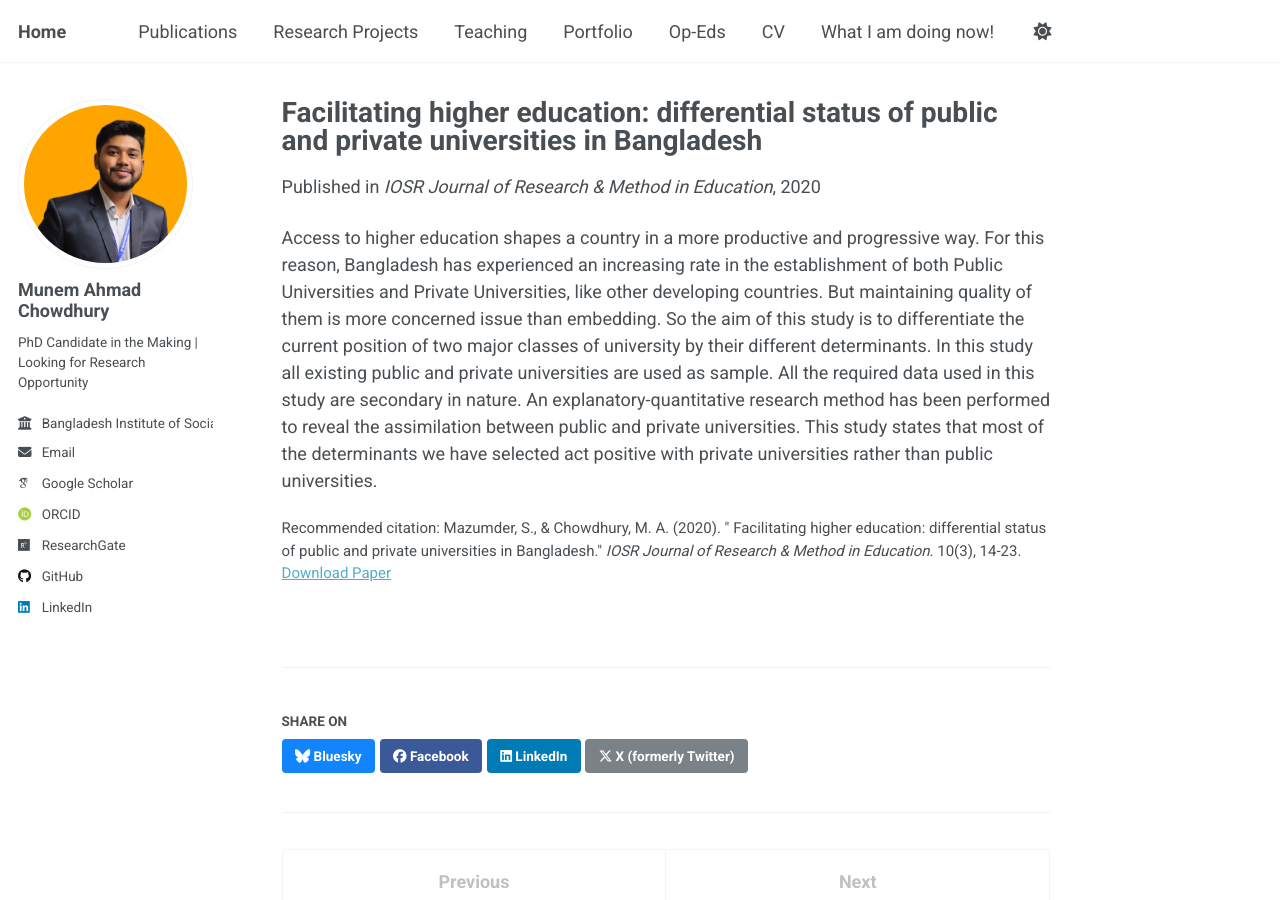
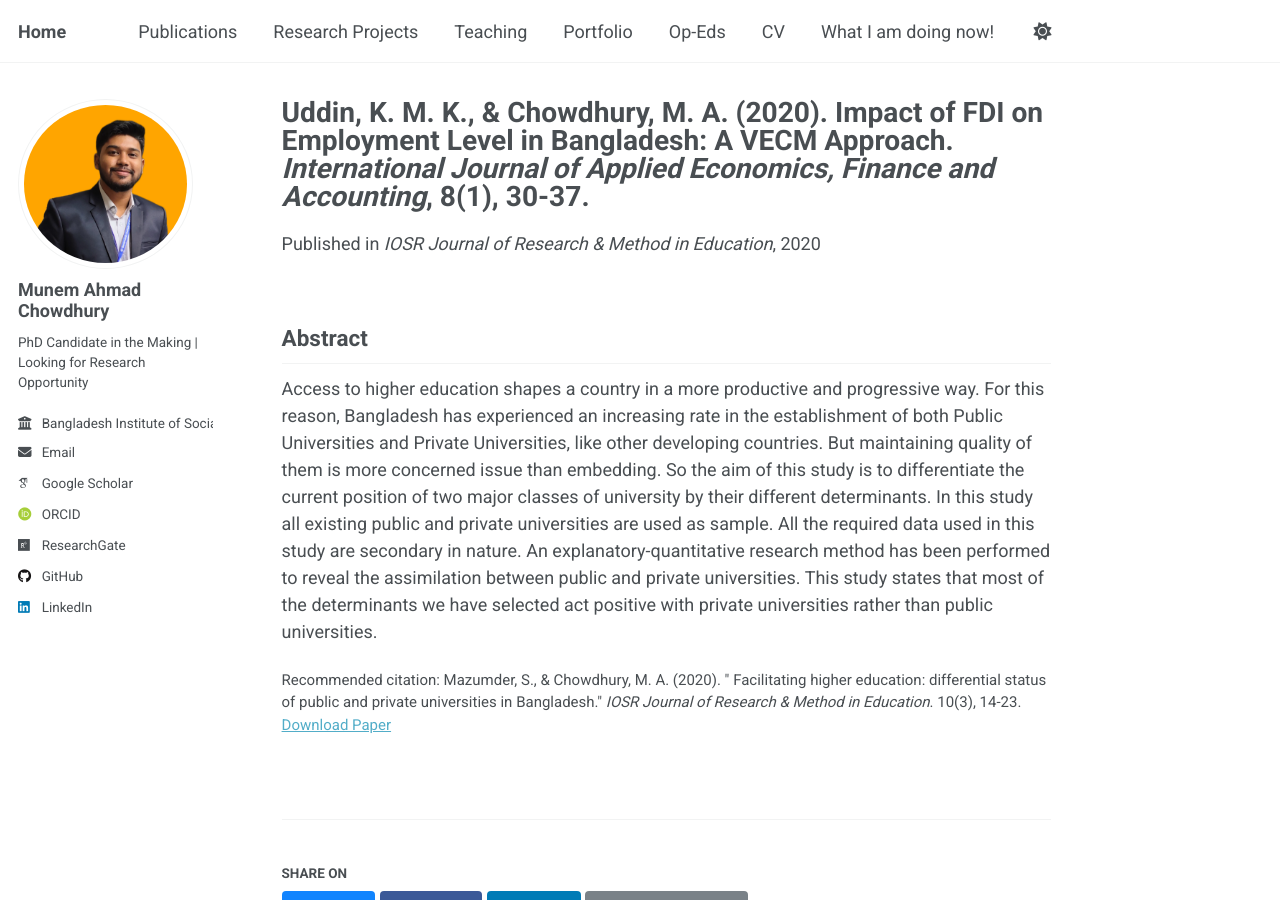
Before and after one commit to munemahmad/munemahmad.github.io, a Jekyll site: the page built from _publications/paper1.md, in a window 1280 px wide and 900 px high. Built offline with Jekyll 4.4.1, drawn with Linux system fonts in a browser that asks for light colours; some web fonts are replaced; a script that is not in the unit is left out.

Commit message:
Update paper1.md

```diff
--- a/_publications/paper1.md
+++ b/_publications/paper1.md
@@ -1,12 +1,16 @@
 ---
-title: "Facilitating higher education: differential status of public and private universities in Bangladesh"
+title: "Uddin, K. M. K., & Chowdhury, M. A. (2020). Impact of FDI on Employment Level in Bangladesh: A VECM Approach. <i>International Journal of Applied Economics, Finance and Accounting</i>, 8(1), 30-37."
 collection: publications
 category: manuscripts
 permalink: /publication/paper1
-excerpt: 'Access to higher education shapes a country in a more productive and progressive way. For this reason, Bangladesh..........'
 date: 2020-06-28
 venue: 'IOSR Journal of Research & Method in Education'
 paperurl: 'http://munemahmadchowdhury.github.io/files/paper1.pdf'
+journalurl: 'https://www.iosrjournals.org/iosr-jrme/pages/vol10-issue3.Series-6.html'
+abstracturl: '/publications/paper1'
 citation: 'Mazumder, S., & Chowdhury, M. A. (2020). &quot; Facilitating higher education: differential status of public and private universities in Bangladesh.&quot; <i>IOSR Journal of Research & Method in Education</i>. 10(3), 14-23.'
 ---
+
+## Abstract
+
 Access to higher education shapes a country in a more productive and progressive way. For this reason, Bangladesh has experienced an increasing rate in the establishment of both Public Universities and Private Universities, like other developing countries. But maintaining quality of them is more concerned issue than embedding. So the aim of this study is to differentiate the current position of two major classes of university by their different determinants. In this study all existing public and private universities are used as sample. All the required data used in this study are secondary in nature. An explanatory-quantitative research method has been performed to reveal the assimilation between public and private universities. This study states that most of the determinants we have selected act positive with private universities rather than public universities.
```
